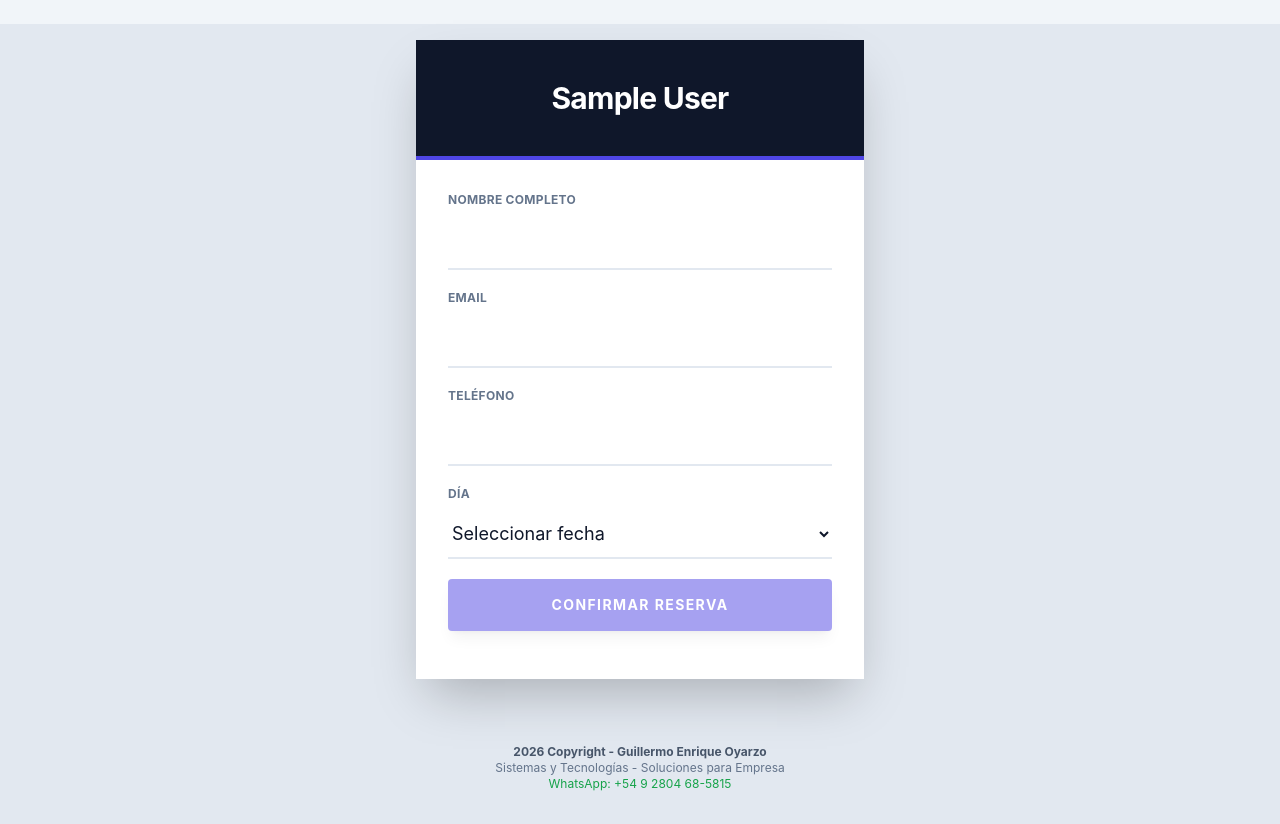
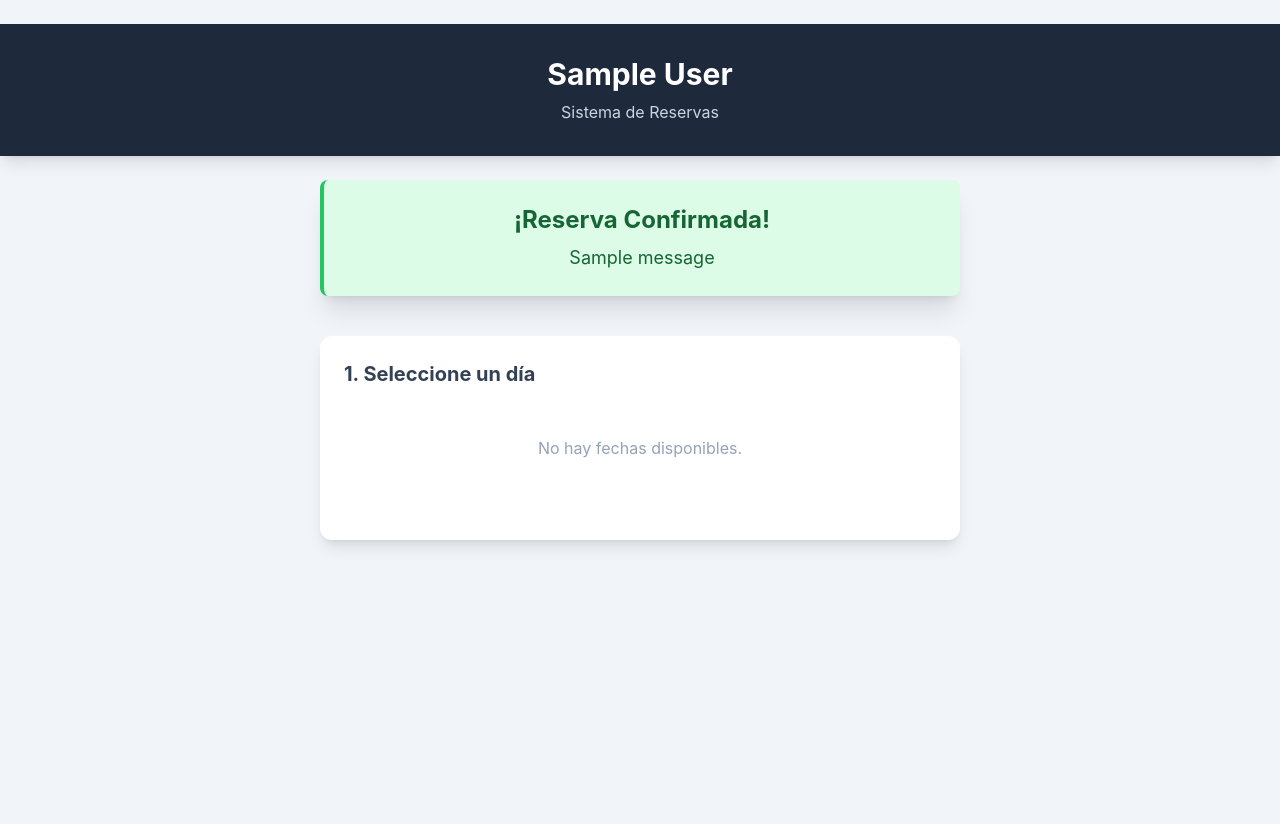
Before and after one commit to guille001-star/AgendaPro, a Flask app: a page that uses app/templates/public/agenda.html in a window 1280 px wide. After the commit the page ends 547 px from the top, so only its background shows below. Run offline with Flask 3, Linux system fonts and the light colour scheme; tables that the repository leaves empty hold one stand-in row (values such as "Sample post"); one stand-in notice (Sample message) is shown; some libraries are stand-ins or nearby versions.

Commit message:
UX: Mejora visual en aviso de reserva

```diff
--- a/app/templates/public/agenda.html
+++ b/app/templates/public/agenda.html
@@ -1,97 +1,98 @@
 {% extends "base.html" %}
-{% block title %}Agenda de {{ professional.name }}{% endblock %}
 {% block content %}
-<div class="min-h-screen flex flex-col items-center justify-center bg-slate-200 p-4">
-    <div class="w-full max-w-md bg-white shadow-2xl overflow-hidden mb-4">
-        <!-- HEADER: Solo nombre del profesional -->
-        <div class="bg-slate-900 p-10 text-center border-b-4 border-indigo-600">
-            <h1 class="text-3xl font-bold text-white tracking-tight">{{ professional.name }}</h1>
+<div class="bg-slate-800 text-white py-8 text-center shadow-lg mb-6">
+    <h1 class="text-3xl font-bold">{{ professional.name }}</h1>
+    <p class="text-slate-300 mt-2">Sistema de Reservas</p>
 </div>
-        <div class="p-8 space-y-6 bg-white">
-            <form action="{{ url_for('public.agenda', slug=professional.slug) }}" method="POST" class="space-y-5">
-                <div>
-                    <label class="block text-xs font-bold uppercase text-slate-500 mb-2 tracking-wide">Nombre Completo</label>
-                    <input type="text" name="name" required class="block w-full px-0 py-3 text-slate-900 bg-transparent border-0 border-b-2 border-slate-200 focus:border-indigo-600 focus:ring-0 text-lg transition">
+
+<!-- ALERTA GRANDE DE ÉXITO -->
+{% with messages = get_flashed_messages(with_categories=true) %}
+    {% if messages %}
+        <div class="max-w-2xl mx-auto mb-6 px-4">
+            {% for category, message in messages %}
+                {% if category == 'success' %}
+                    <div class="bg-green-100 border-l-4 border-green-500 text-green-800 p-6 rounded-lg shadow-xl text-center" role="alert">
+                        <p class="font-bold text-2xl mb-2">¡Reserva Confirmada!</p>
+                        <p class="text-lg">{{ message }}</p>
                     </div>
-                <div>
-                    <label class="block text-xs font-bold uppercase text-slate-500 mb-2 tracking-wide">Email</label>
-                    <input type="email" name="email" required class="block w-full px-0 py-3 text-slate-900 bg-transparent border-0 border-b-2 border-slate-200 focus:border-indigo-600 focus:ring-0 text-lg transition">
+                {% else %}
+                    <div class="bg-red-100 border-l-4 border-red-500 text-red-700 p-4 rounded" role="alert">
+                        <p>{{ message }}</p>
                     </div>
-                <div>
-                    <label class="block text-xs font-bold uppercase text-slate-500 mb-2 tracking-wide">Teléfono</label>
-                    <input type="tel" name="phone" required class="block w-full px-0 py-3 text-slate-900 bg-transparent border-0 border-b-2 border-slate-200 focus:border-indigo-600 focus:ring-0 text-lg transition">
+                {% endif %}
+            {% endfor %}
         </div>
-                <div>
-                    <label class="block text-xs font-bold uppercase text-slate-500 mb-2 tracking-wide">Día</label>
-                    <select name="date" id="date-select" required class="block w-full px-0 py-3 text-slate-900 bg-transparent border-0 border-b-2 border-slate-200 focus:border-indigo-600 focus:ring-0 text-lg transition cursor-pointer">
-                        <option value="" disabled selected>Seleccionar fecha</option>
-                        {% for d in enabled_dates %}
-                        <option value="{{ d.date }}">{{ d.date|format_date }}</option>
+    {% endif %}
+{% endwith %}
+
+<div class="container mx-auto p-4 max-w-2xl">
+    <div class="bg-white rounded-xl shadow-lg p-6">
+        <h2 class="text-xl font-bold mb-4 text-slate-700">1. Seleccione un día</h2>
+
+        <div class="grid grid-cols-7 gap-1 mb-6" id="calendar-container">
+            {% for day in enabled_dates %}
+                <div onclick="selectDate('{{ day }}')" class="cursor-pointer p-3 rounded text-center text-sm font-medium bg-slate-100 hover:bg-indigo-100 transition" id="day-{{ day }}">{{ day.day }}</div>
+            {% else %}
+                <p class="col-span-7 text-center text-slate-400 py-8">No hay fechas disponibles.</p>
             {% endfor %}
-                    </select>
         </div>
-                <div id="slots-container" class="hidden">
-                    <label class="block text-xs font-bold uppercase text-slate-500 mb-3 tracking-wide">Horarios Disponibles</label>
-                    <div id="slots-grid" class="grid grid-cols-3 gap-2"></div>
-                    <input type="hidden" name="time_slot" id="time-slot-input">
+
+        <form id="booking-form" method="POST" class="hidden border-t pt-6">
+            <input type="hidden" name="date" id="input-date">
+            <input type="hidden" name="time_slot" id="input-time">
+
+            <h2 class="text-xl font-bold mb-4 text-slate-700">2. Elija horario y complete sus datos</h2>
+
+            <div class="mb-4">
+                <label class="block text-slate-600 text-sm mb-1">Horario disponible:</label>
+                <div id="slots-container" class="grid grid-cols-4 gap-2"></div>
             </div>
-                <div id="notes-container" class="hidden">
-                    <label class="block text-xs font-bold uppercase text-slate-500 mb-2 tracking-wide">Nota (Opcional)</label>
-                    <textarea name="notes" rows="2" class="w-full border border-slate-200 rounded p-2 text-sm focus:ring-1 focus:ring-indigo-500 focus:outline-none resize-none"></textarea>
+
+            <div class="space-y-3">
+                <input type="text" name="name" placeholder="Nombre Completo" required class="w-full border p-3 rounded focus:ring-2 focus:ring-indigo-500">
+                <input type="email" name="email" placeholder="Email" required class="w-full border p-3 rounded focus:ring-2 focus:ring-indigo-500">
+                <input type="tel" name="phone" placeholder="Teléfono" required class="w-full border p-3 rounded focus:ring-2 focus:ring-indigo-500">
+                <textarea name="notes" placeholder="Nota (opcional)" class="w-full border p-3 rounded focus:ring-2 focus:ring-indigo-500"></textarea>
             </div>
-                <button type="submit" id="submit-btn" class="w-full bg-indigo-600 text-white py-4 rounded text-sm font-bold uppercase tracking-widest hover:bg-indigo-700 transition mt-4 shadow-lg disabled:opacity-50" disabled>
+
+            <button type="submit" class="w-full bg-indigo-600 hover:bg-indigo-700 text-white font-bold py-3 px-4 rounded mt-4 text-lg transition">
                 Confirmar Reserva
             </button>
         </form>
     </div>
 </div>
 
-    <!-- FOOTER -->
-    <div class="w-full max-w-md text-center text-xs text-slate-500 mt-auto py-4">
-        <p class="font-bold text-slate-600">2026 Copyright - Guillermo Enrique Oyarzo</p>
-        <p>Sistemas y Tecnologías - Soluciones para Empresa</p>
-        <a href="https://wa.me/5492804685815" target="_blank" class="text-green-600 hover:underline">WhatsApp: +54 9 2804 68-5815</a>
-    </div>
-</div>
+<script>
+    function selectDate(dateStr) {
+        document.querySelectorAll('#calendar-container div').forEach(el => el.classList.remove('bg-indigo-500', 'text-white'));
+        document.getElementById('day-'+dateStr).classList.add('bg-indigo-500', 'text-white');
+        document.getElementById('input-date').value = dateStr;
+        document.getElementById('booking-form').classList.remove('hidden');
 
-<script>
-document.getElementById('date-select').addEventListener('change', function() {
-    const date = this.value;
-    const slug = "{{ professional.slug }}";
-    const container = document.getElementById('slots-container');
-    const notesContainer = document.getElementById('notes-container');
-    const grid = document.getElementById('slots-grid');
-    const submitBtn = document.getElementById('submit-btn');
-
-    grid.innerHTML = '<p class="col-span-3 text-center text-slate-400 text-sm">Consultando...</p>';
-    container.classList.remove('hidden');
-    notesContainer.classList.add('hidden');
-    submitBtn.disabled = true;
-
-    fetch(`/agenda/get-slots/${slug}/${date}`)
-        .then(response => response.json())
+        fetch(`/agenda/get-slots/{{ professional.slug }}/${dateStr}`)
+        .then(r => r.json())
         .then(data => {
-            grid.innerHTML = '';
+            const c = document.getElementById('slots-container');
+            c.innerHTML = '';
             if(data.slots && data.slots.length > 0){
-                data.slots.forEach(slot => {
-                    const btn = document.createElement('button');
-                    btn.type = 'button';
-                    btn.innerText = slot;
-                    btn.className = 'border border-slate-300 rounded py-2 text-sm font-medium hover:bg-indigo-50 hover:border-indigo-500 hover:text-indigo-600 transition';
-                    btn.onclick = function() {
-                        document.querySelectorAll('#slots-grid button').forEach(b => b.classList.remove('bg-indigo-600', 'text-white', 'border-indigo-600'));
-                        this.classList.add('bg-indigo-600', 'text-white', 'border-indigo-600');
-                        document.getElementById('time-slot-input').value = slot;
-                        submitBtn.disabled = false;
-                        notesContainer.classList.remove('hidden');
-                    };
-                    grid.appendChild(btn);
+                data.slots.forEach(s => {
+                    const b = document.createElement('button');
+                    b.type='button';
+                    b.innerText=s;
+                    b.className='p-2 border rounded hover:bg-indigo-100 text-sm';
+                    b.onclick=() => selectSlot(s,b);
+                    c.appendChild(b);
                 });
             } else {
-                let msg = data.message || 'Sin horarios.';
-                grid.innerHTML = `<div class="col-span-3"><p class="text-center text-red-500 text-sm">${msg}</p></div>`;
+                c.innerHTML = '<p class="col-span-4 text-slate-400 text-sm">Sin horarios.</p>';
             }
         });
-});
+    }
+
+    function selectSlot(time, btn) {
+        document.querySelectorAll('#slots-container button').forEach(el => el.classList.remove('bg-indigo-600', 'text-white'));
+        btn.classList.add('bg-indigo-600', 'text-white');
+        document.getElementById('input-time').value = time;
+    }
 </script>
 {% endblock %}
```
Lines whose indentation alone changed are shown as unchanged.
